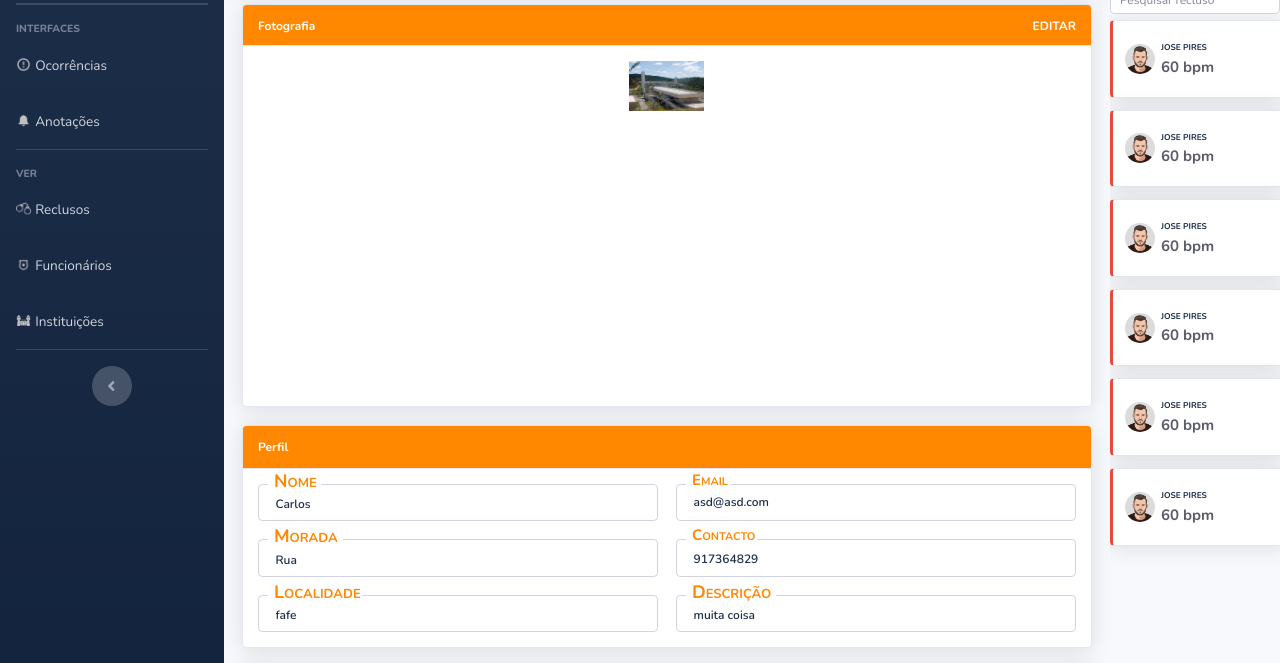
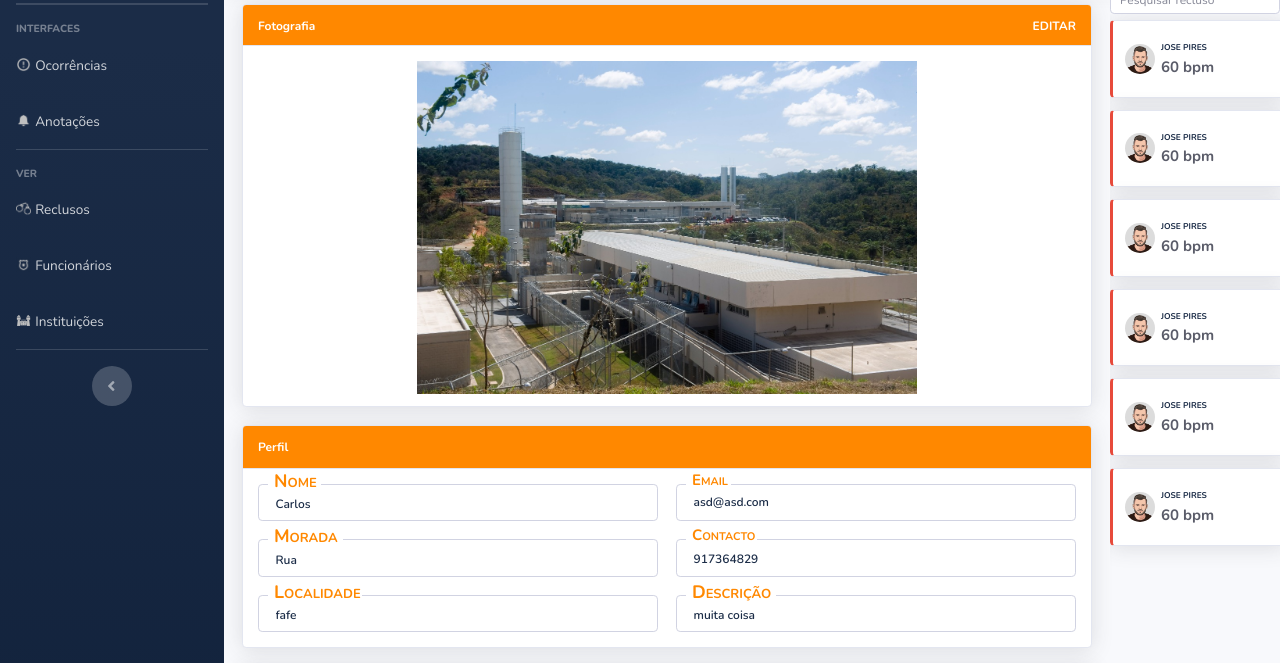
Before and after one commit to DAI-UMinho/projeto-prison-tech-bracelhertz, a website with bundled scripts: page app/frontend/instituicao.html in a window 1280 px wide. Shown: the part 67-730 px from the top of the page. Built offline with nearby package versions, Linux system fonts and the light colour scheme; no server answers; a script that the page names is missing.

Commit message:
correção da imagem da instituição

```diff
--- a/app/frontend/controller/anotFRI.js
+++ b/app/frontend/controller/anotFRI.js
@@ -71,6 +71,7 @@ async function displayAnot(avisos) {
     if (avisos == null) {
         true_content += "<div class='w-100 text-center'>Não há anotações</div>";
     } else {
+        console.log(avisos)
         for (const aviso of avisos) {
 
 
--- a/app/frontend/instituicao.html
+++ b/app/frontend/instituicao.html
@@ -220,7 +220,7 @@
                     <!-- Card Body -->
                     <div class="card-body">
                       <div class="w-100" style="text-align: center; height: 440px;">
-                        <img data-enlargable width="100" style="cursor: zoom-in" id="fotoinst" src="img/evora3.jpeg" style="height: 600px; border-radius: 20px;">
+                        <img data-enlargable width="100" style="cursor: zoom-in; height: 444px; width: auto;" id="fotoinst" src="img/evora3.jpeg" style="height: 600px; border-radius: 20px;">
                       </div>
                     </div>
                   </div>
```
Also changed, not shown: app/frontend/dashboard.html (+1 -1 lines).
